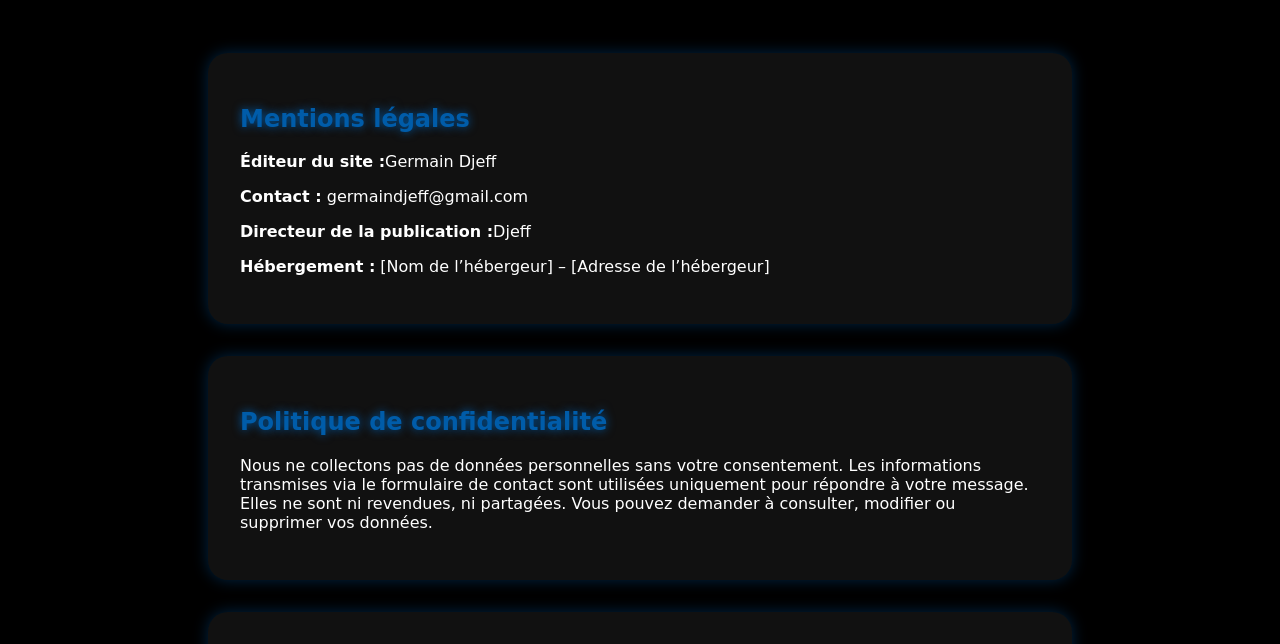
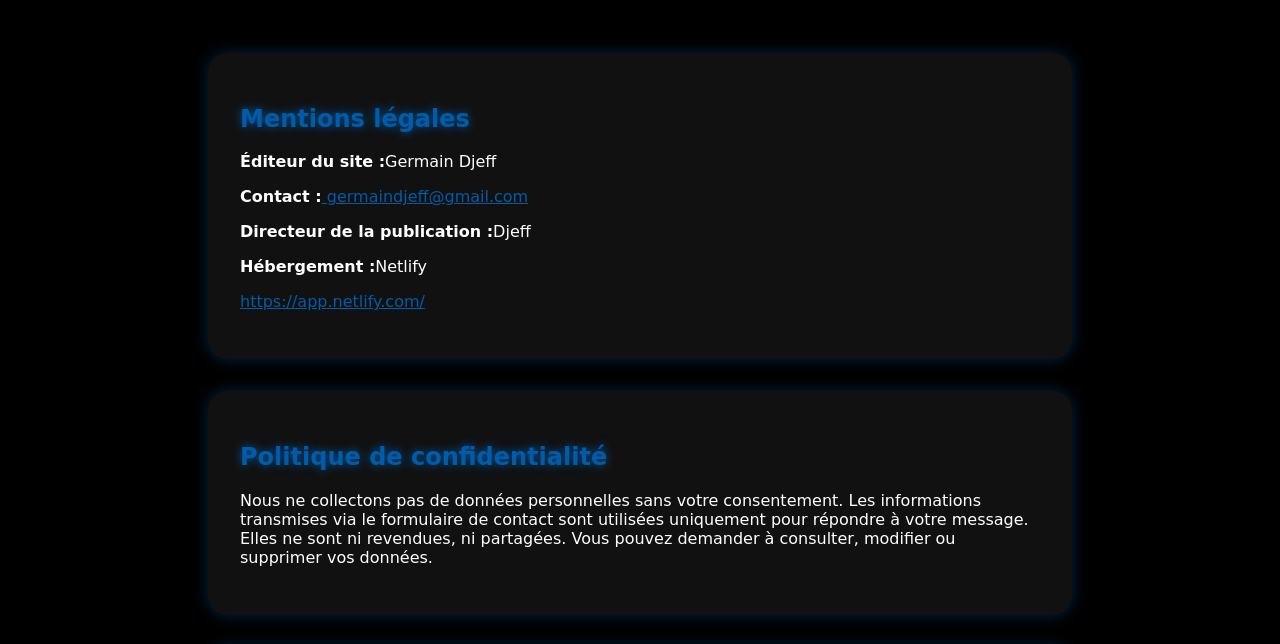
Before and after one commit to Germain29/linkhub, a plain HTML site: page confi.html in a window 1280 px wide. Shown: the part 143-787 px from the top of the page. Drawn offline with Linux system fonts and the light colour scheme.

```diff
--- a/confi.html
+++ b/confi.html
@@ -17,9 +17,9 @@
 <section id="mentions-legales">
   <h2>Mentions légales</h2>
   <p><strong>Éditeur du site :</strong>Germain Djeff</p>
-  <p><strong>Contact :</strong> germaindjeff@gmail.com</p>
+  <p><strong>Contact :</strong><a href="mailto:germaindjeff@gmail.com" target="_blank"> germaindjeff@gmail.com</a></p>
   <p><strong>Directeur de la publication :</strong>Djeff</p>
-  <p><strong>Hébergement :</strong> [Nom de l’hébergeur] – [Adresse de l’hébergeur]</p>
+  <p><strong>Hébergement :</strong>Netlify <a href="https://app.netlify.com/" target="_blank"><div class="link-button">https://app.netlify.com/</div></a></p>
 </section>
 
 <section id="politique-confidentialite">
@@ -49,7 +49,7 @@
 </section>
 
 <footer>
-  <p>&copy; 2025 MonSite - Tous droits réservés. Design & création par Le Magnifique [Ton Nom]</p>
+  <p>&copy; 2025 LINKHUB - Tous droits réservés. Design & création par <a href="mailto:germaindjeff@gmail.com" target="_blank">Germain Djeff</a></p>
 </footer>
 
 </body>
```
